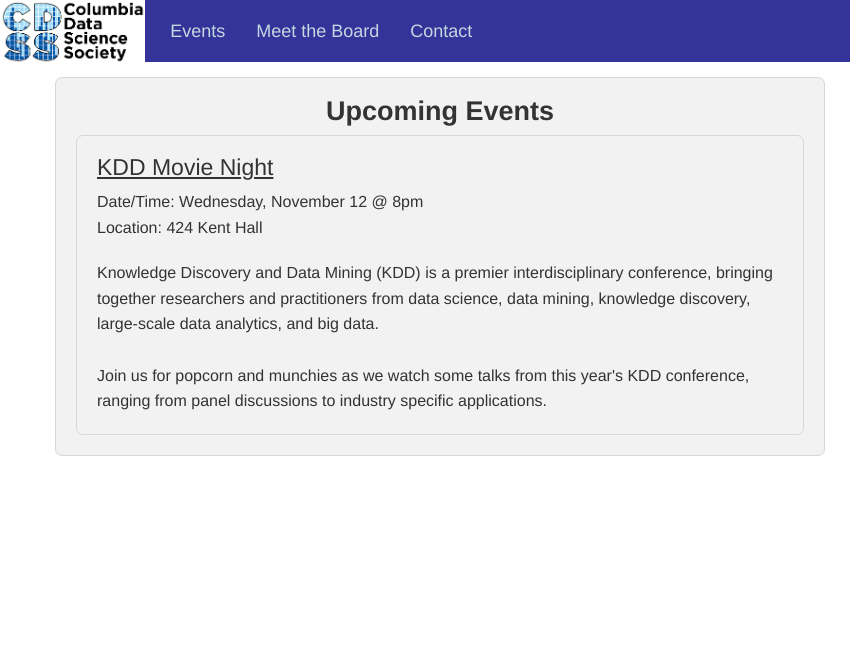
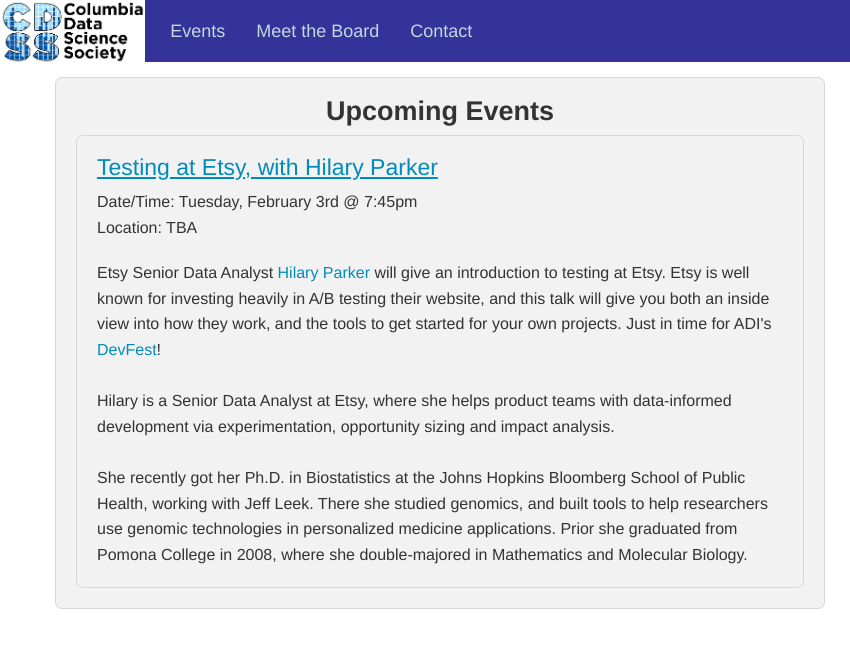
Before and after one commit to columbiadatascience/columbiadatascience.github.io, a website: page events.html in a window 1280 px wide. Shown: the full height of the page, 0-850 px from the left. Drawn offline with Linux system fonts and the light colour scheme; grey boxes are pictures that could not be loaded.

Commit message:
Updated events

```diff
--- a/events.html
+++ b/events.html
@@ -87,15 +87,21 @@
           <h3 class="text-center"><strong>Upcoming Events</strong></h3>
 
           <div class="panel radius">
-            <h4><u>KDD Movie Night</u></h4>
+            <h4><a href="https://www.facebook.com/events/930052427017566/"><u>Testing at Etsy, with Hilary Parker</u></a></h4>
             <p class="p2">
-              <span class="s1">Date/Time</span>: Wednesday, November 12 @ 8pm<br />
-              <span class="s1">Location</span>: 424 Kent Hall
+              <span class="s1">Date/Time</span>: Tuesday, February 3rd @ 7:45pm<br />
+              <span class="s1">Location</span>: TBA
             </p>
             <p class="p2">
-              Knowledge Discovery and Data Mining (KDD) is a premier interdisciplinary conference, bringing together researchers and practitioners from data science, data mining, knowledge discovery, large-scale data analytics, and big data.
+              Etsy Senior Data Analyst <a href="http://hilaryparker.com/">Hilary Parker</a> will give an introduction to testing at Etsy. Etsy is well known for investing heavily in A/B testing their website, and this talk will give you both an inside view into how they work, and the tools to get started for your own projects. Just in time for ADI's <a href="http://devfe.st/">DevFest</a>!
+
               <br /><br />
-              Join us for popcorn and munchies as we watch some talks from this year's KDD conference, ranging from panel discussions to industry specific applications.
+
+              Hilary is a Senior Data Analyst at Etsy, where she helps product teams with data-informed development via experimentation, opportunity sizing and impact analysis.
+
+              <br /><br />
+
+              She recently got her Ph.D. in Biostatistics at the Johns Hopkins Bloomberg School of Public Health, working with Jeff Leek. There she studied genomics, and built tools to help researchers use genomic technologies in personalized medicine applications. Prior she graduated from Pomona College in 2008, where she double-majored in Mathematics and Molecular Biology.
             </p>
           </div>
         </div>
```
Also changed, not shown: index.html (+11 -5 lines).
